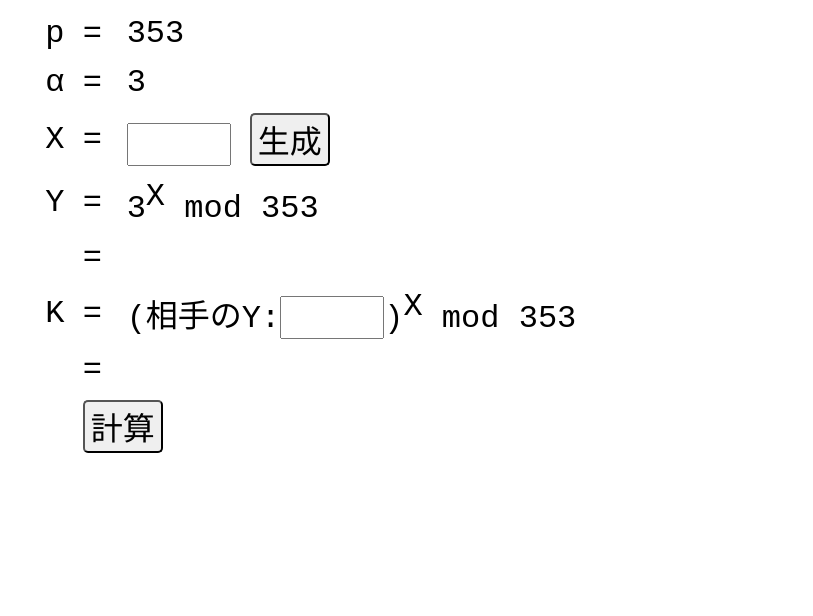
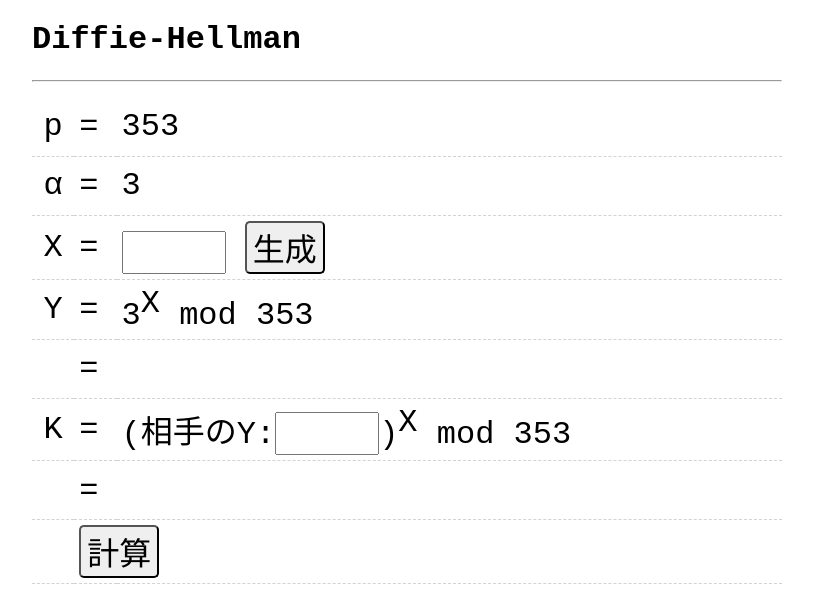
Before and after one commit to tis-nakagawa/demo, a plain HTML site: page dh/index.html in a window 1280 px wide. Shown: the whole page, without its empty margins (233-1046 px from the left). Drawn offline with Linux system fonts and the light colour scheme.

Commit message:
update dh

```diff
--- a/dh/index.html
+++ b/dh/index.html
@@ -10,6 +10,8 @@
 </head>
 
 <body>
+    <h1>Diffie-Hellman</h1>
+    <hr>
     <table>
         <tr>
             <td class="c">p</td>
--- a/dh/style.css
+++ b/dh/style.css
@@ -5,6 +5,7 @@
 
 table {
     width: 100%;
+    border-collapse: collapse;
 }
 
 body {
@@ -20,6 +21,11 @@ input {
 td {
     padding: 5px;
     white-space: nowrap;
+    height: 1.5em;
+}
+
+tr {
+    border-bottom: 1px dashed lightgrey;
 }
 
 td.c {
```
